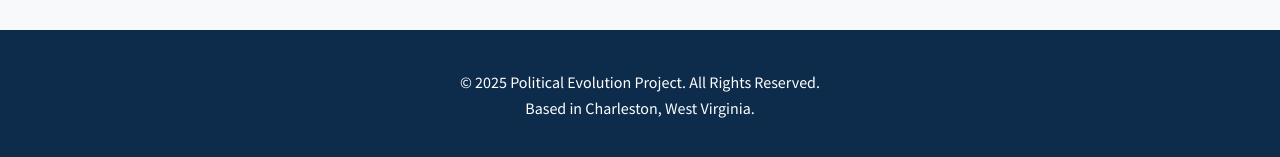
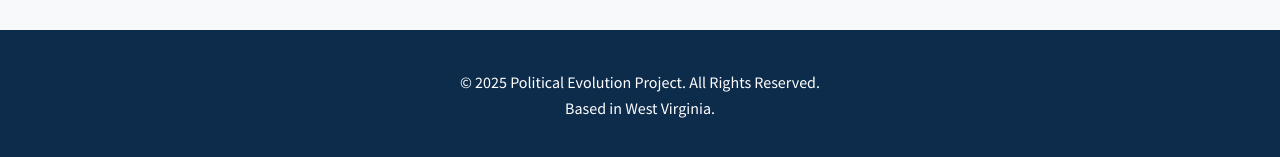
Before and after one commit to politicalevolutionproject/political-evolution-website, a plain HTML site: page index.html in a window 1280 px wide. Shown: the part 5541-5698 px from the top of the page. Drawn offline with nearby package versions, Linux system fonts and the light colour scheme.

Commit message:
Update index.html

```diff
--- a/index.html
+++ b/index.html
@@ -624,7 +624,7 @@
 
 <footer>
     <div class="container">
-        <p>&copy; 2025 Political Evolution Project. All Rights Reserved.<br>Based in Charleston, West Virginia.</p>
+        <p>&copy; 2025 Political Evolution Project. All Rights Reserved.<br>Based in West Virginia.</p>
     </div>
 </footer>
 
```
